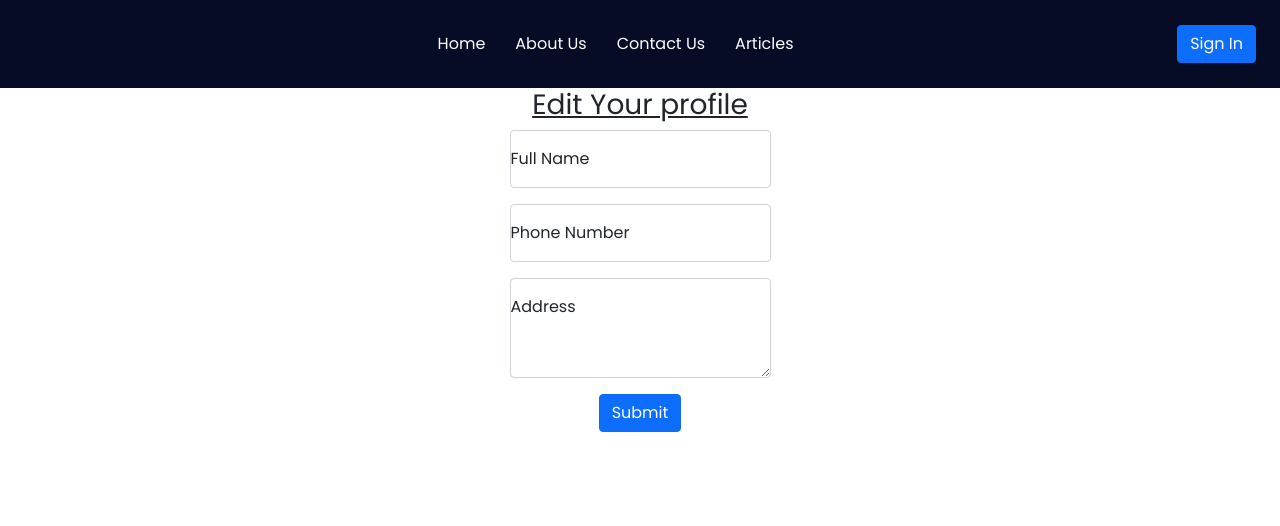
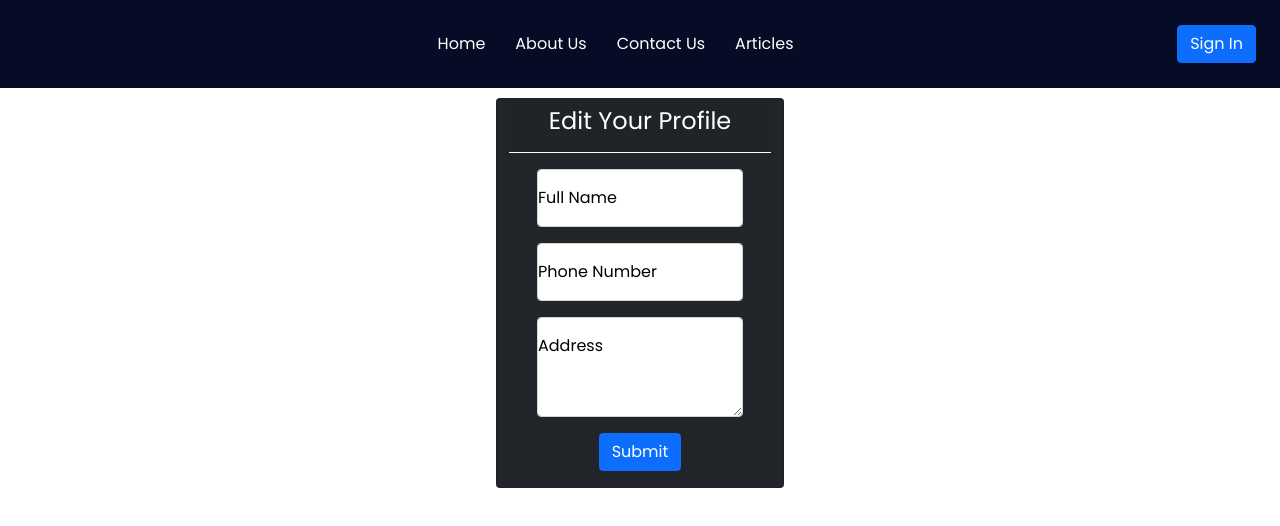
Before and after one commit to bhavuk-max/hospitalAppointment, a React (Create React App) app: page /EditProfile in a window 1280 px wide. Shown: the top 526 px of the page. Built offline with nearby package versions, Linux system fonts and the light colour scheme.

Commit message:
Edit Profile component

```diff
--- a/src/components/EditProfile/EditProfile.css
+++ b/src/components/EditProfile/EditProfile.css
@@ -1,3 +1,12 @@
 .text {
   height: 100px !important;
 }
+.edit {
+  color: black;
+}
+.card-header {
+  border-bottom-color: white !important;
+}
+.formCard {
+  margin-top: 10px;
+}
--- a/src/components/EditProfile/EditProfile.jsx
+++ b/src/components/EditProfile/EditProfile.jsx
@@ -4,6 +4,7 @@ import axios from "axios";
 import "./EditProfile.css";
 import Dropdown from "react-bootstrap/Dropdown";
 import DropdownButton from "react-bootstrap/DropdownButton";
+import Card from "react-bootstrap/Card";
 class EditProfile extends Component {
   state = {
     Address: "",
@@ -13,15 +14,37 @@ class EditProfile extends Component {
     Doc: false,
     Qualification: "",
     userType: localStorage.getItem("UserType"),
+    profileChanged: false,
+    MeetingLink: "",
+    Fees: "",
   };
+
   EditProfile(e) {
     e.preventDefault();
-    const { Address, phoneNumber, FullName, Qualification, ID, userType } =
-      this.state;
-    const qualification = userType === "1" ? Qualification : " ";
-    if (Address && phoneNumber && FullName && qualification && userType && ID) {
-      this.setState({ Qualification: qualification }, () => {
+    const {
+      Address,
+      phoneNumber,
+      FullName,
+      ID,
+      Qualification,
+      userType,
+      Fees,
+      MeetingLink,
+    } = this.state;
+    if (userType === "2") {
+      this.setState({ Qualification: " ", Fees: " ", MeetingLink: " " });
+    }
     const url = "http://hospitalappointment/EditProfile.php";
+    if (
+      Address &&
+      phoneNumber &&
+      FullName &&
+      ID &&
+      Qualification &&
+      userType &&
+      Fees &&
+      MeetingLink
+    ) {
       axios({
         method: "post",
         url: `${url}`,
@@ -30,23 +53,55 @@ class EditProfile extends Component {
       })
         .then((result) => {
           console.log(result);
+          if (result) {
+            this.setState({ profileChanged: true });
+          }
         })
         .catch((error) => this.setState({ error: error.message }));
-      });
     }
+  }
+
+  handleClose() {
+    this.setState({ profileChanged: false });
   }
 
   render() {
     // const userType = localStorage.getItem("UserType");
 
-    const { Doc, userType } = this.state;
+    const { Doc, userType, profileChanged } = this.state;
     return (
       <div>
-        <h3>Edit Your profile</h3>
+        {profileChanged ? (
+          <div>
+            <div className="alert alert-success" role="alert">
+              <strong>Profile Successfully Updated</strong>
+
+              <button
+                type="button"
+                className="btn-close"
+                data-bs-dismiss="alert"
+                aria-label="Close"
+                onClick={() => this.handleClose()}
+              ></button>
+            </div>
+          </div>
+        ) : (
+          ""
+        )}
+        <Card
+          bg={"dark"}
+          text={"white"}
+          style={{ width: "18rem" }}
+          className="mb-2 container formCard"
+        >
+          <Card.Header>
+            <h4>Edit Your Profile</h4>
+          </Card.Header>
+          <Card.Body>
             <form>
               <div className="container">
                 <div className="row justify-content-md-center">
-              <div className="form-floating mb-3  col-3">
+                  <div className="form-floating mb-3  ">
                     <input
                       type="text"
                       className="form-control"
@@ -57,11 +112,11 @@ class EditProfile extends Component {
                       }
                       required
                     />
-                <label>Full Name</label>
+                    <label className="edit">Full Name</label>
                   </div>
                 </div>
                 <div className="row justify-content-md-center">
-              <div className="form-floating mb-3  col-3">
+                  <div className="form-floating mb-3  ">
                     <input
                       type="tel"
                       className="form-control loginForm"
@@ -72,11 +127,11 @@ class EditProfile extends Component {
                       }
                       required
                     />
-                <label>Phone Number</label>
+                    <label className="edit">Phone Number</label>
                   </div>
                 </div>
                 <div className="row justify-content-md-center">
-              <div className="form-floating mb-3  col-3">
+                  <div className="form-floating mb-3  ">
                     <textarea
                       className="form-control text"
                       placeholder="Leave a comment here"
@@ -86,12 +141,15 @@ class EditProfile extends Component {
                       }
                       required
                     ></textarea>
-                <label for="floatingTextarea2">Address</label>
+                    <label className="edit" for="floatingTextarea2">
+                      Address
+                    </label>
                   </div>
                 </div>
                 {userType === "1" ? (
+                  <div>
                     <div className="row justify-content-md-center">
-                <div className="form-floating mb-3 col-3">
+                      <div className="form-floating mb-3 ">
                         <select
                           className="form-select form-select-sm p-3"
                           aria-label=".form-select-sm example"
@@ -101,7 +159,7 @@ class EditProfile extends Component {
                           }
                         >
                           <option value="start" selected>
-                      Select Problem Here
+                            Select Speciality
                           </option>
                           <option value="Heart">Heart</option>
                           <option value="Bone">Bone</option>
@@ -110,6 +168,37 @@ class EditProfile extends Component {
                           <option value="Back Pain">Back Pain</option>
                           <option value="Leg Pain">Leg Pain</option>
                         </select>
+                      </div>
+                    </div>
+                    <div className="row justify-content-md-center">
+                      <div className="form-floating mb-3  ">
+                        <input
+                          type="number"
+                          className="form-control"
+                          id="name"
+                          placeholder="Fees"
+                          onChange={(event) =>
+                            this.setState({ Fees: event.target.value })
+                          }
+                          required
+                        />
+                        <label className="edit">Fees</label>
+                      </div>
+                    </div>
+                    <div className="row justify-content-md-center">
+                      <div className="form-floating mb-3  ">
+                        <input
+                          type="text"
+                          className="form-control"
+                          id="name"
+                          placeholder="MeetingLink"
+                          onChange={(event) =>
+                            this.setState({ MeetingLink: event.target.value })
+                          }
+                          required
+                        />
+                        <label className="edit">Zoom Meeting Link</label>
+                      </div>
                     </div>
                   </div>
                 ) : (
@@ -125,6 +214,8 @@ class EditProfile extends Component {
                 Submit
               </button>
             </form>
+          </Card.Body>
+        </Card>
       </div>
     );
   }
```
Also changed, not shown: 1 other file (tests, documents, lock files or other folders). Lines whose indentation alone changed are shown as unchanged.
